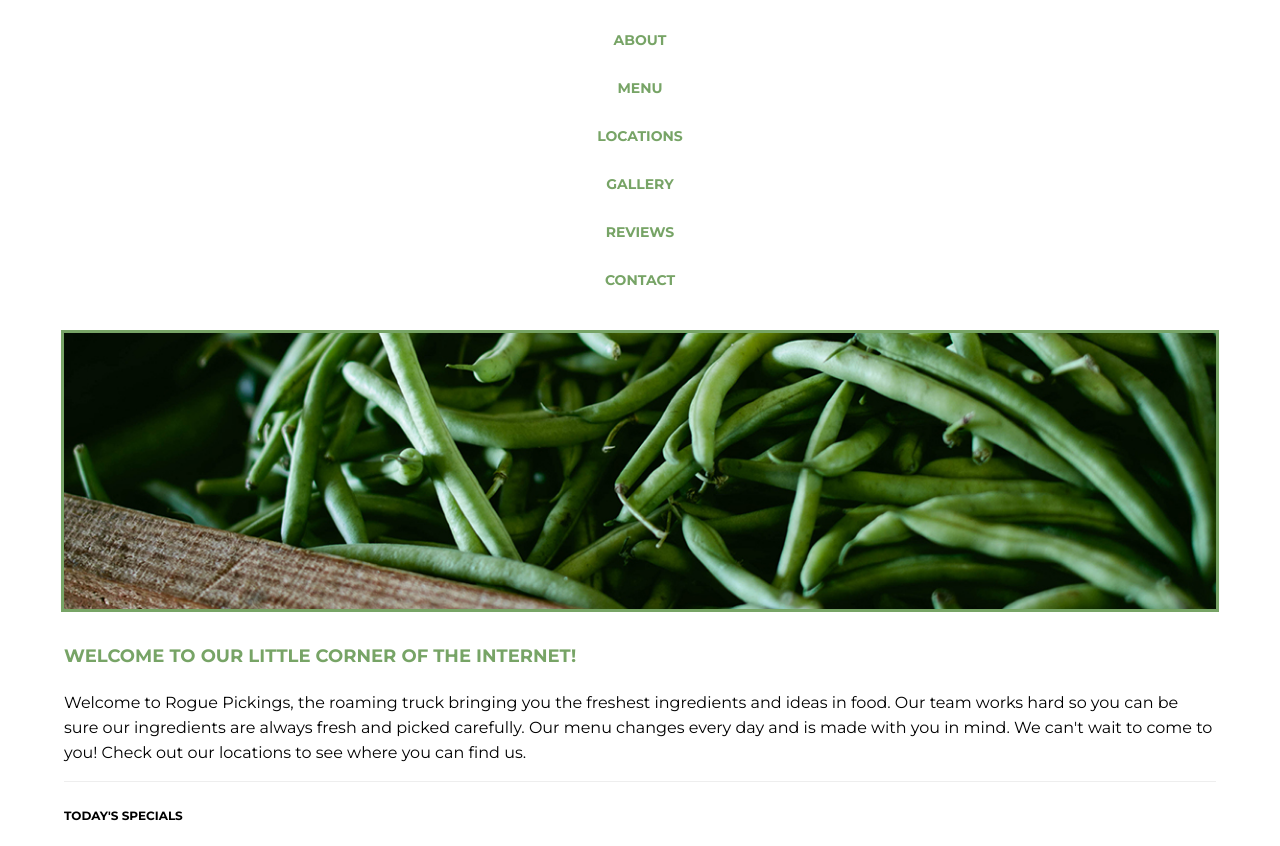
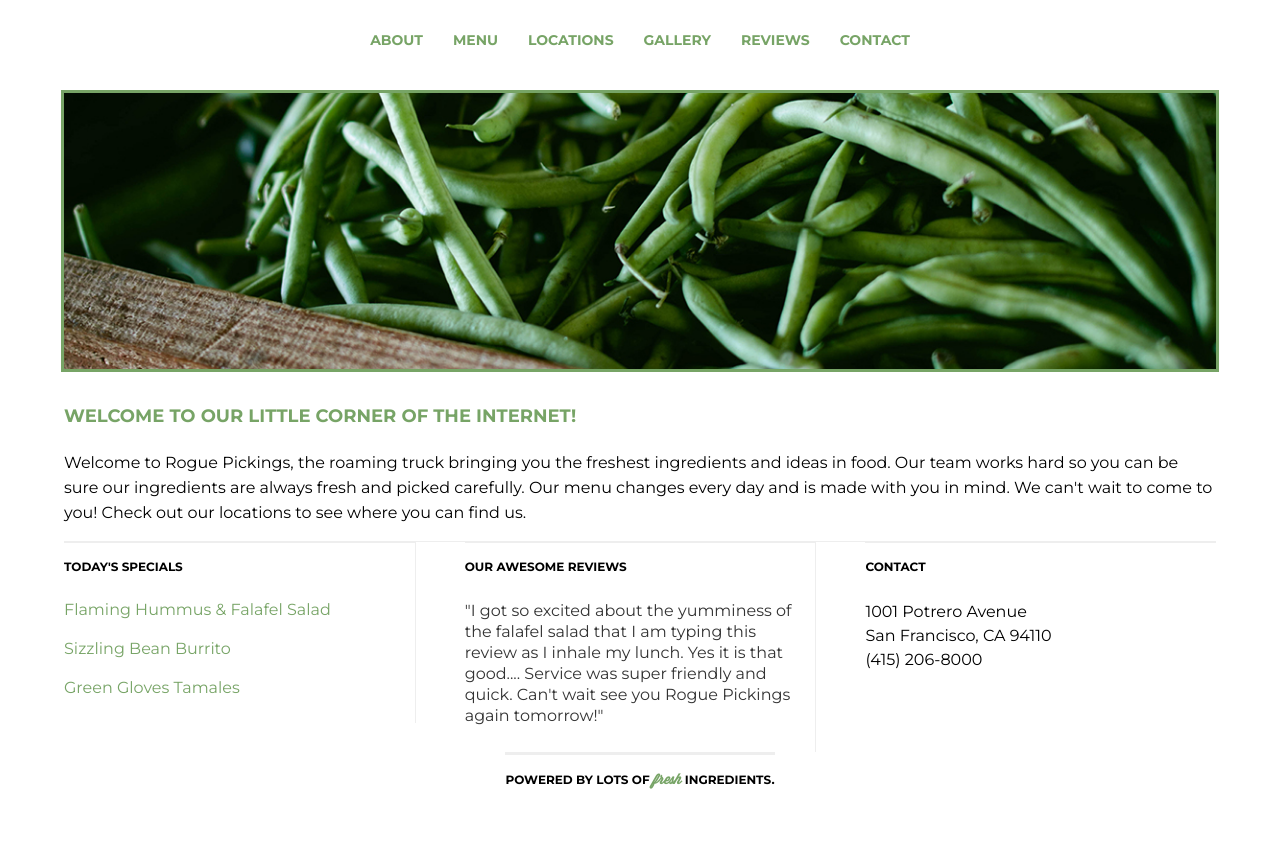
Before and after one commit to bridgetmcar/rogue-pickings, a plain HTML site: page index.html in a window 1280 px wide. Shown: the part 98-944 px from the top of the page. After the commit the page ends 903 px from the top, so only its background shows below. Drawn offline with Linux system fonts and the light colour scheme.

Commit message:
responsive styles

```diff
--- a/css/main.css
+++ b/css/main.css
@@ -60,13 +60,15 @@ p {
 
 /*The widths are in a percentage!*/
 header {
-  height: 100%;
+  /* height: 100%; */
   width: 100%;
-	margin: 0 auto;
+  text-align: center;
+	/* margin: 0 auto; */
   display: flex;
   justify-content: center;
   align-items: center;
   flex-flow: row wrap;
+
 }
 
 .header-border{
@@ -184,7 +186,7 @@ header nav ul li a {
 }
 
 .section-one h4 {
-  padding: 10px 0;
+  /* padding: 10px 0; */
 }
 
 .section-two {
@@ -242,8 +244,41 @@ footer span {
 
 @media all and (min-width:768px) {
   /* Tablet size here */
+
+  .bottom-section {
+    flex-flow: row wrap;
+    align-items: baseline;
+    justify-content: center;
+    justify-content: space-between;
+    border-top: 1px solid #eee;
+
+
+  }
+  .section-one,
+  .section-two,
+  .section-three {
+    width: 30%;
+    height: auto;
+    padding-right: 5px;
+
+    /* float: left; */
+  }
+.section-two{
+
+    border-right: 1px solid #eee;
+}
+.section-one{
+      border-right: 1px solid #eee;
+}
+
 }
 
 @media all and (min-width:1200px) {
   /* Destop styles here */
+header nav ul {
+  display: flex;
+  flex-flow: nowrap;
+  justify-content: space-between;
 }
+
+}
```
